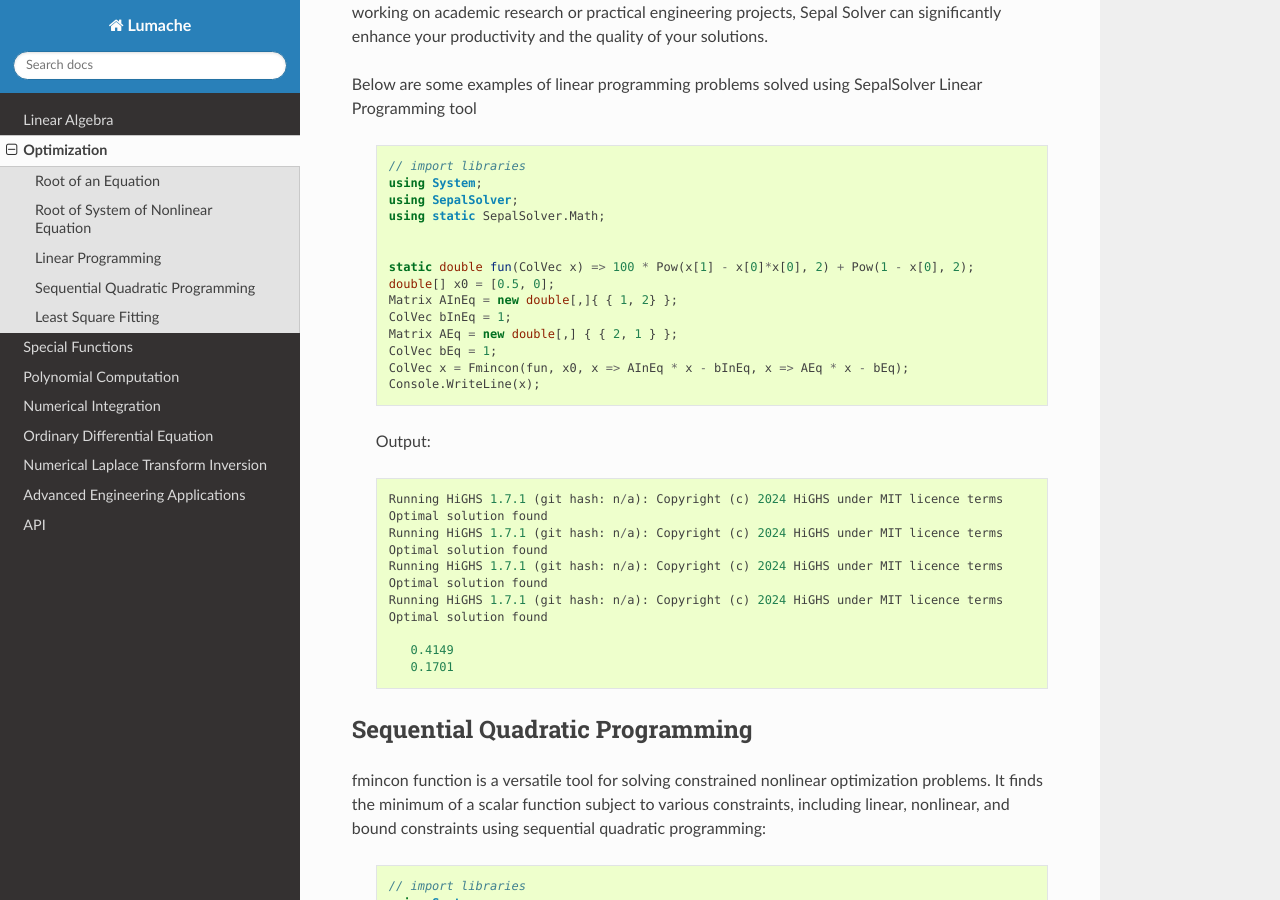
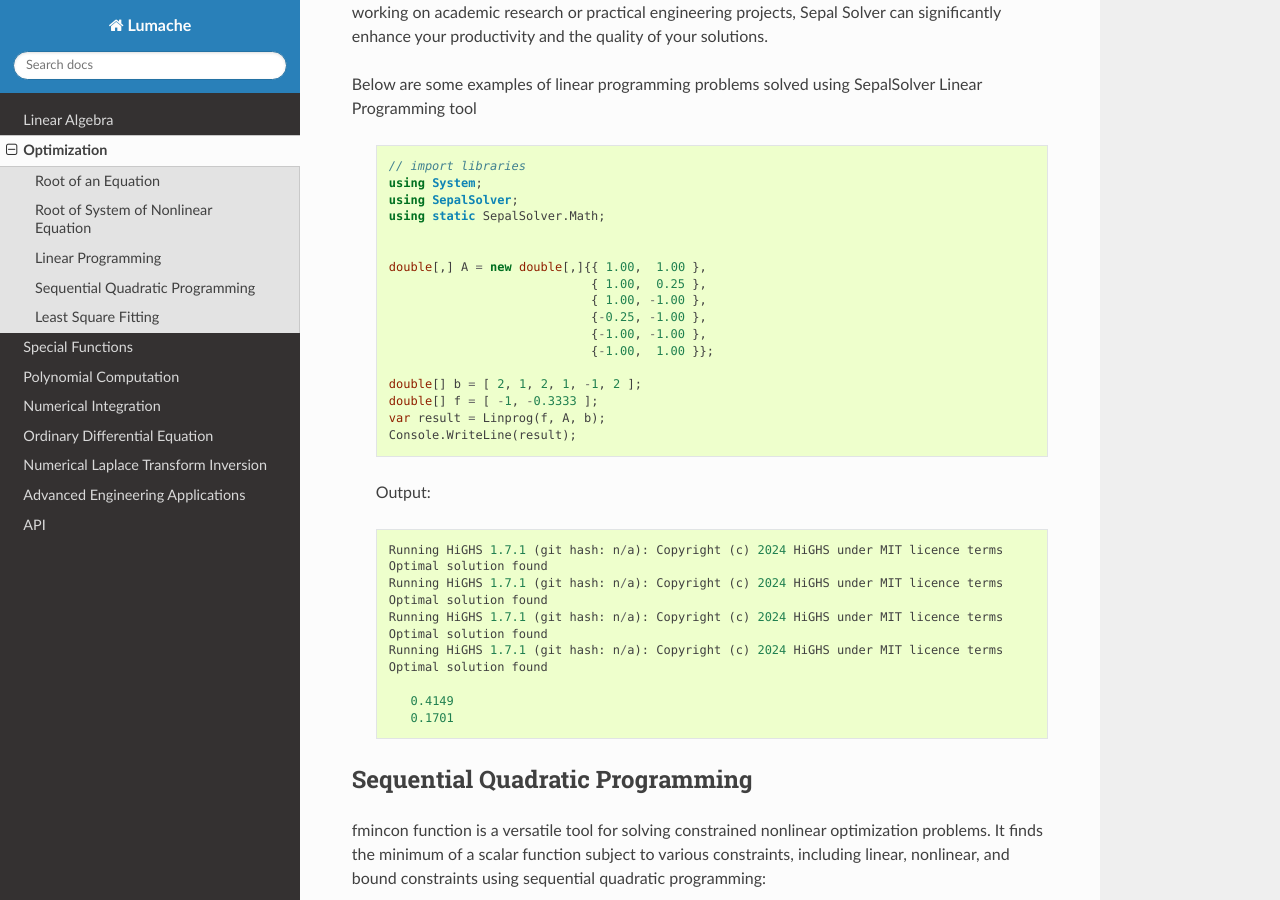
Before and after one commit to cyphercrescent/sepalsolver-doc, a Sphinx documentation site: the page built from docs/source/Optimization.rst, in a window 1280 px wide and 900 px high, scrolled down 3798 px. Built offline with Sphinx 7.4.7 and the Read the Docs theme 3.1.0, drawn with Linux system fonts in a browser that asks for light colours.

Commit message:
Update Optimization.rst

```diff
--- a/docs/source/Optimization.rst
+++ b/docs/source/Optimization.rst
@@ -240,14 +240,17 @@
       using static SepalSolver.Math;
 
 
-      static double fun(ColVec x) => 100 * Pow(x[1] - x[0]*x[0], 2) + Pow(1 - x[0], 2);
-      double[] x0 = [0.5, 0];
-      Matrix AInEq = new double[,]{ { 1, 2} };
-      ColVec bInEq = 1;
-      Matrix AEq = new double[,] { { 2, 1 } };
-      ColVec bEq = 1;
-      ColVec x = Fmincon(fun, x0, x => AInEq * x - bInEq, x => AEq * x - bEq);
-      Console.WriteLine(x);
+      double[,] A = new double[,]{{ 1.00,  1.00 },
+                                  { 1.00,  0.25 },
+                                  { 1.00, -1.00 },
+                                  {-0.25, -1.00 },
+                                  {-1.00, -1.00 },
+                                  {-1.00,  1.00 }};
+
+      double[] b = [ 2, 1, 2, 1, -1, 2 ];
+      double[] f = [ -1, -0.3333 ];
+      var result = Linprog(f, A, b);
+      Console.WriteLine(result);
 
    Output:
 
```
